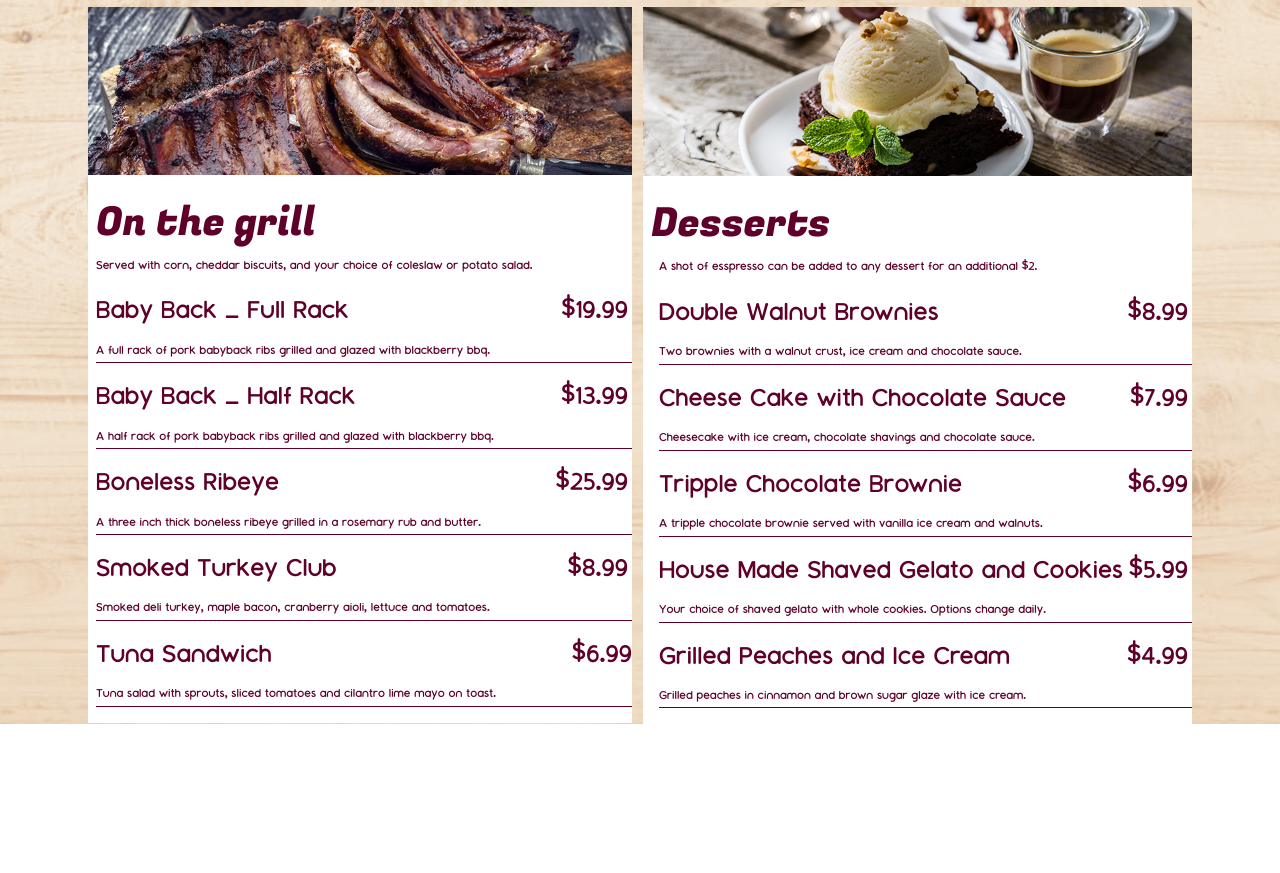
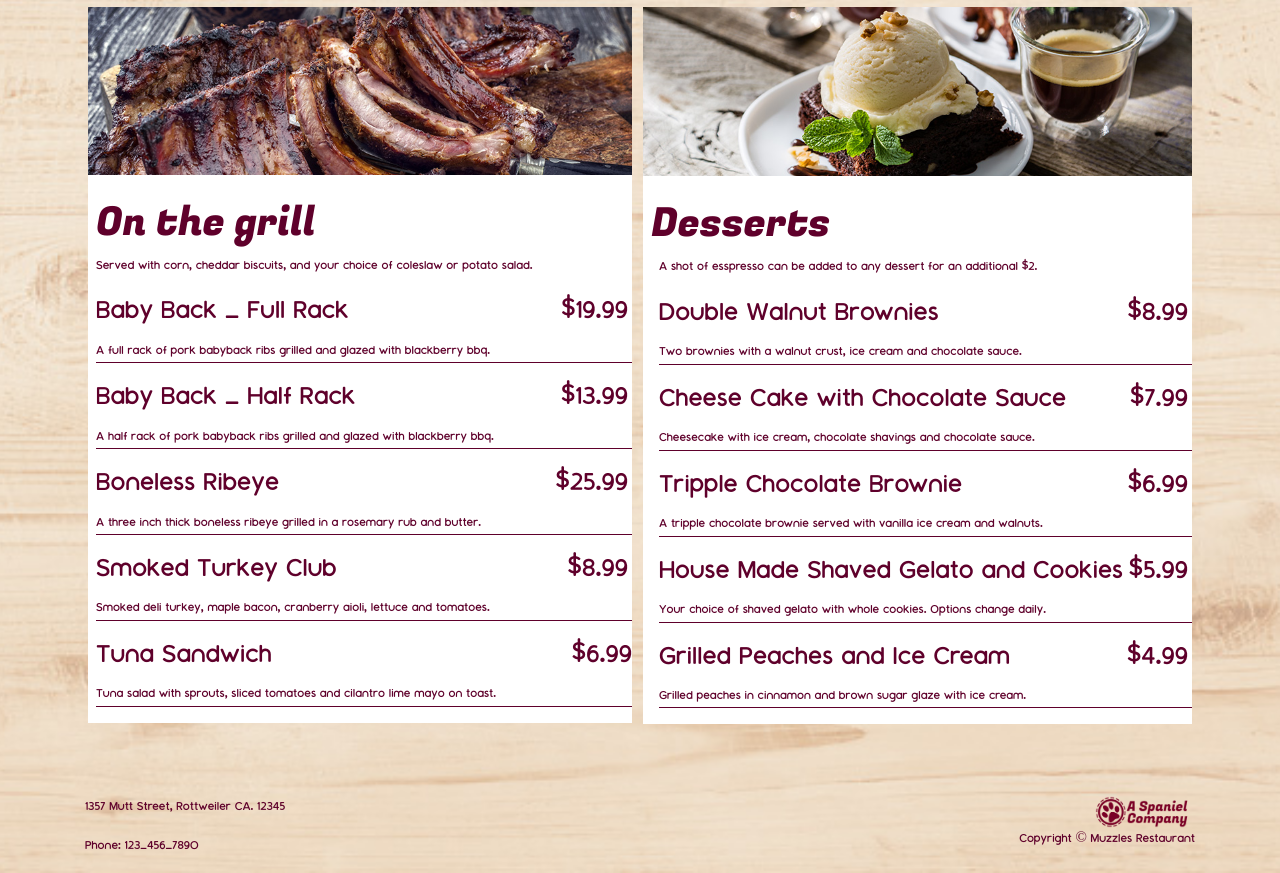
Before and after one commit to Tedward12/puppy-restuarant, a plain HTML site: page Menu.html in a window 1280 px wide. Shown: the part 892-1765 px from the top of the page. Before the commit the page ends 1616 px from the top, so only its background shows below. Drawn offline with nearby package versions, Linux system fonts and the light colour scheme.

Commit message:
third commit

```diff
--- a/Menu.html
+++ b/Menu.html
@@ -221,7 +221,20 @@
                 </div>
             </div>
 
-
+            <br>
+            <br>
+            <br>
+            <div class="row maroonTxt montauk">
+                    <div class="col-5">
+                        <p>1357 Mutt Street, Rottweiler CA. 12345</p>
+                        <p>Phone: 123-456-7890</p>
+                    </div>
+                    <div class="col-2"></div>
+                    <div class="col-5 d-flex align-items-end flex-column bd-highlight">
+                        <img class="" width="100" height="31.6" src="images/CompanyLogo.png">
+                        <p class="">Copyright © Muzzles Restaurant</p>
+                    </div>
+                </div>
         </div>
     </div>
 
```
